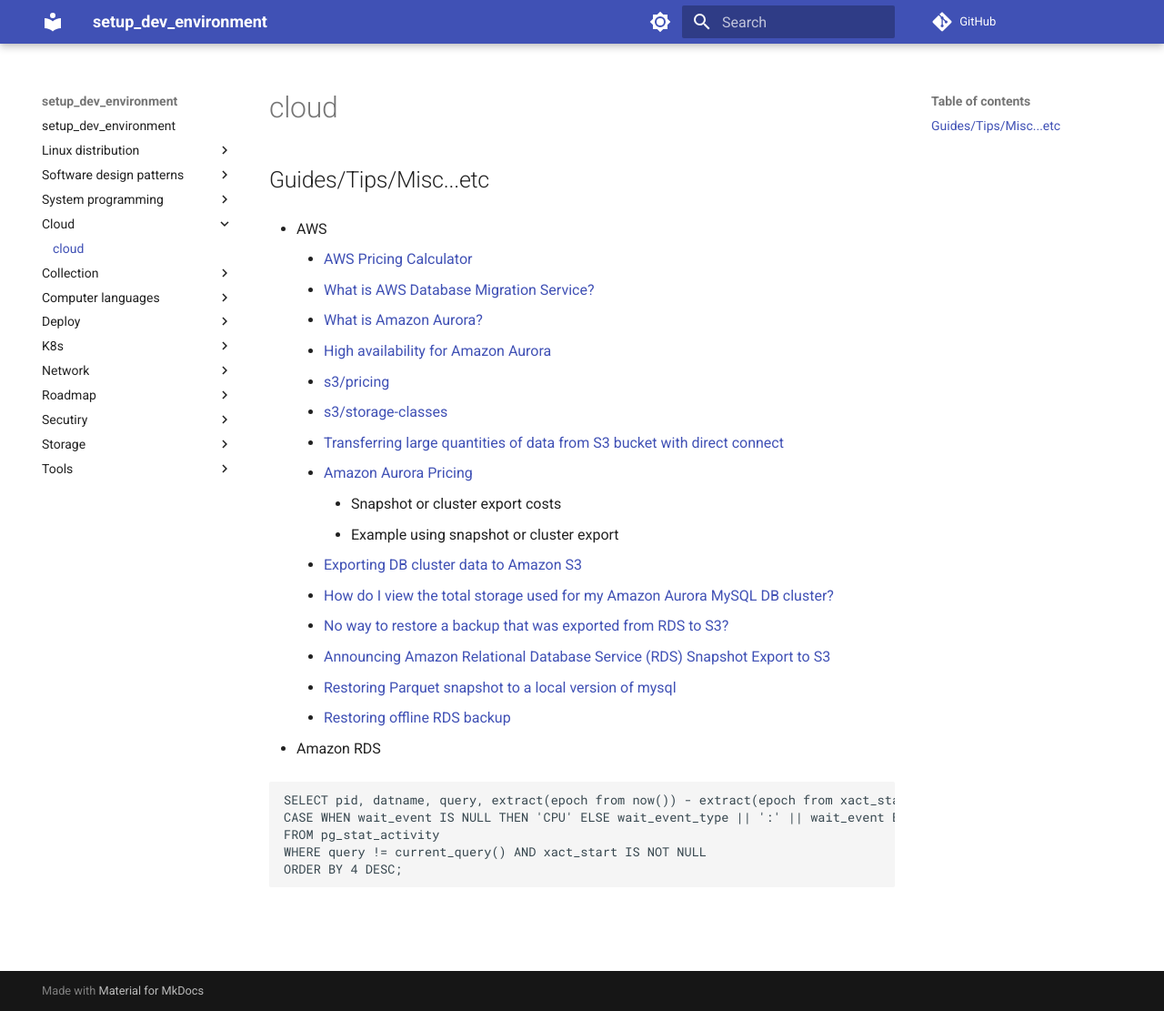
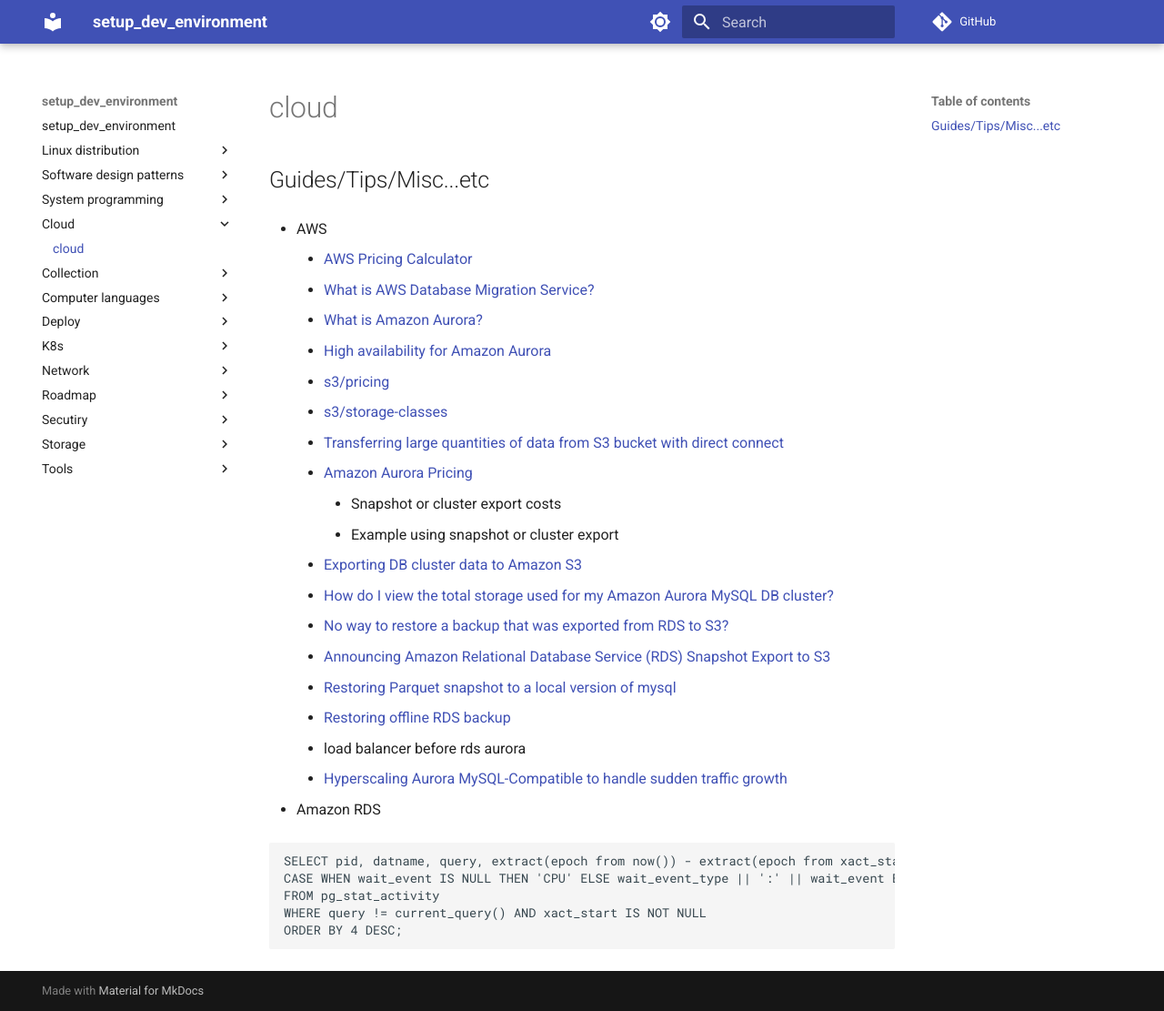
Before and after one commit to hong539/setup_dev_environment, an MkDocs documentation site: the page built from docs/cloud/cloud.md, in a window 1280 px wide and 1111 px high. Shown: the whole window at 91% size. Built offline with MkDocs 1.6.1 and Material for MkDocs 9.7.7, drawn with Linux system fonts in a browser that asks for light colours; comment, search, counter and statistics services are not loaded.

Commit message:
Update docs

```diff
--- a/docs/cloud/cloud.md
+++ b/docs/cloud/cloud.md
@@ -19,6 +19,8 @@
     * [Announcing Amazon Relational Database Service (RDS) Snapshot Export to S3](https://aws.amazon.com/about-aws/whats-new/2020/01/announcing-amazon-relational-database-service-snapshot-export-to-s3/)
     * [Restoring Parquet snapshot to a local version of mysql](https://community.zenduty.com/t/restoring-parquet-snapshot-to-a-local-version-of-mysql/536)
     * [Restoring offline RDS backup](https://repost.aws/questions/QURz9CEECqQtef24xykUo_IQ/restoring-offline-rds-backup)
+    * load balancer before rds aurora
+    * [Hyperscaling Aurora MySQL-Compatible to handle sudden traffic growth](https://docs.aws.amazon.com/prescriptive-guidance/latest/hyperscale-aurora-mysql/manage-connections.html)
 
 * Amazon RDS
 
```
